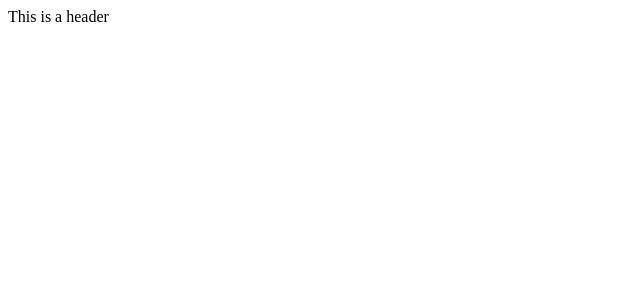
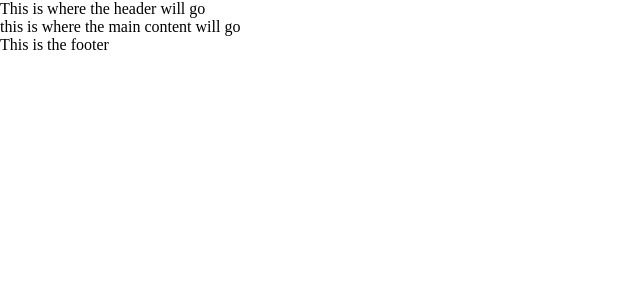
Before and after one commit to Ntare22/personal-website, a React (Create React App) app: page / in a window 1280 px wide. Shown: the top 300 px of the page, without its empty margins (0-640 px from the left). Built offline with nearby package versions, Linux system fonts and the light colour scheme.

Commit message:
setup basic file structure for the project

```diff
--- a/public/index.html
+++ b/public/index.html
@@ -15,6 +15,7 @@
       user's mobile device or desktop. See https://developers.google.com/web/fundamentals/web-app-manifest/
     -->
     <link rel="manifest" href="%PUBLIC_URL%/manifest.json" />
+    <link href='https://fonts.googleapis.com/css?family=Montserrat' rel='stylesheet'>
     <!--
       Notice the use of %PUBLIC_URL% in the tags above.
       It will be replaced with the URL of the `public` folder during the build.
@@ -24,9 +25,9 @@
       work correctly both with client-side routing and a non-root public URL.
       Learn how to configure a non-root public URL by running `npm run build`.
     -->
-    <title>React App</title>
+    <title>Jim Ntare - Personal Website</title>
   </head>
-  <body>
+  <body style='margin: 0'>
     <noscript>You need to enable JavaScript to run this app.</noscript>
     <div id="root"></div>
     <!--
--- a/src/App.js
+++ b/src/App.js
@@ -1,9 +1,14 @@
 import React from 'react'
-import Header from './components/Header'
-
+import NavBar from './components/NavBar'
+import MainContent from './components/MainContent'
+import Footer from './components/Footer'
 const App = () => {
   return (
-    <Header />
+    <div>
+      <NavBar />
+      <MainContent />
+      <Footer />
+    </div>
   )
 }
 
--- /dev/null
+++ b/src/components/Footer.jsx
@@ -0,0 +1,11 @@
+import React from 'react';
+
+const Footer = () => {
+  return (
+    <div>
+      This is the footer
+    </div>
+  );
+}
+
+export default Footer;
--- a/src/components/Header.js
+++ /dev/null
@@ -1,5 +0,0 @@
-import React from 'react'
-
-const Header = () => <div>This is a header</div>;
-
-export default Header;
--- /dev/null
+++ b/src/components/MainContent.jsx
@@ -0,0 +1,11 @@
+import React from 'react';
+
+const MainContent = () => {
+  return (
+    <div>
+      this is where the main content will go
+    </div>
+  );
+}
+
+export default MainContent;
--- /dev/null
+++ b/src/components/NavBar.jsx
@@ -0,0 +1,11 @@
+import React from 'react';
+
+const NavBar = () => {
+  return (
+    <div>
+      This is where the header will go
+    </div>
+  );
+}
+
+export default NavBar;
--- a/src/index.js
+++ b/src/index.js
@@ -1,11 +1,22 @@
 import React from 'react';
 import ReactDOM from 'react-dom';
+import { MuiThemeProvider, createMuiTheme } from '@material-ui/core'
 import App from './App';
+import grey from '@material-ui/core/colors/grey'
 
+const theme = createMuiTheme({
+  palette: {
+    primary: grey
+  }
+})
+
+console.log(theme)
 
 ReactDOM.render(
   <React.StrictMode>
-    <App />
+    <MuiThemeProvider theme={theme}>
+      <App />
+    </MuiThemeProvider>
   </React.StrictMode>,
   document.getElementById('root')
 );
```
